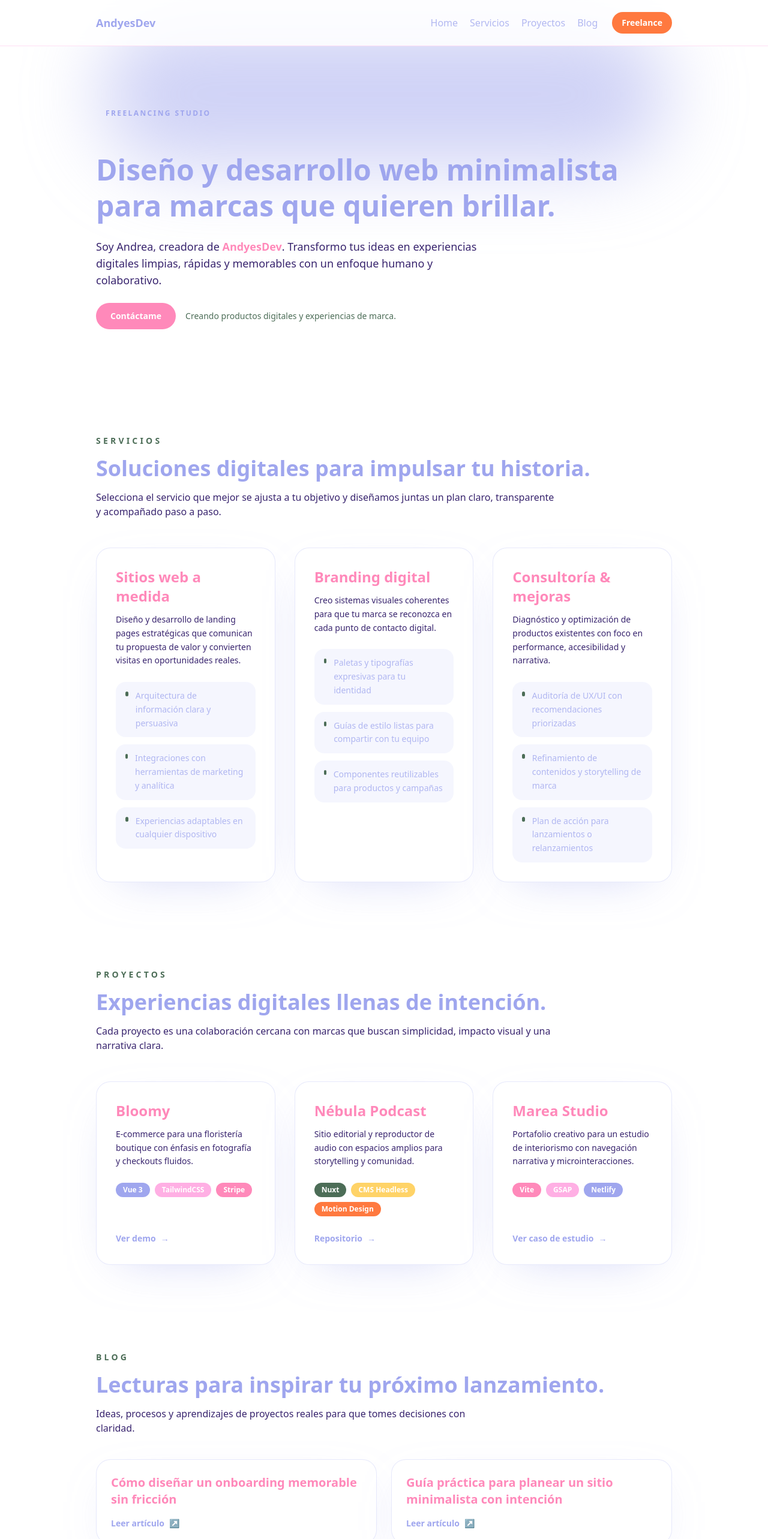
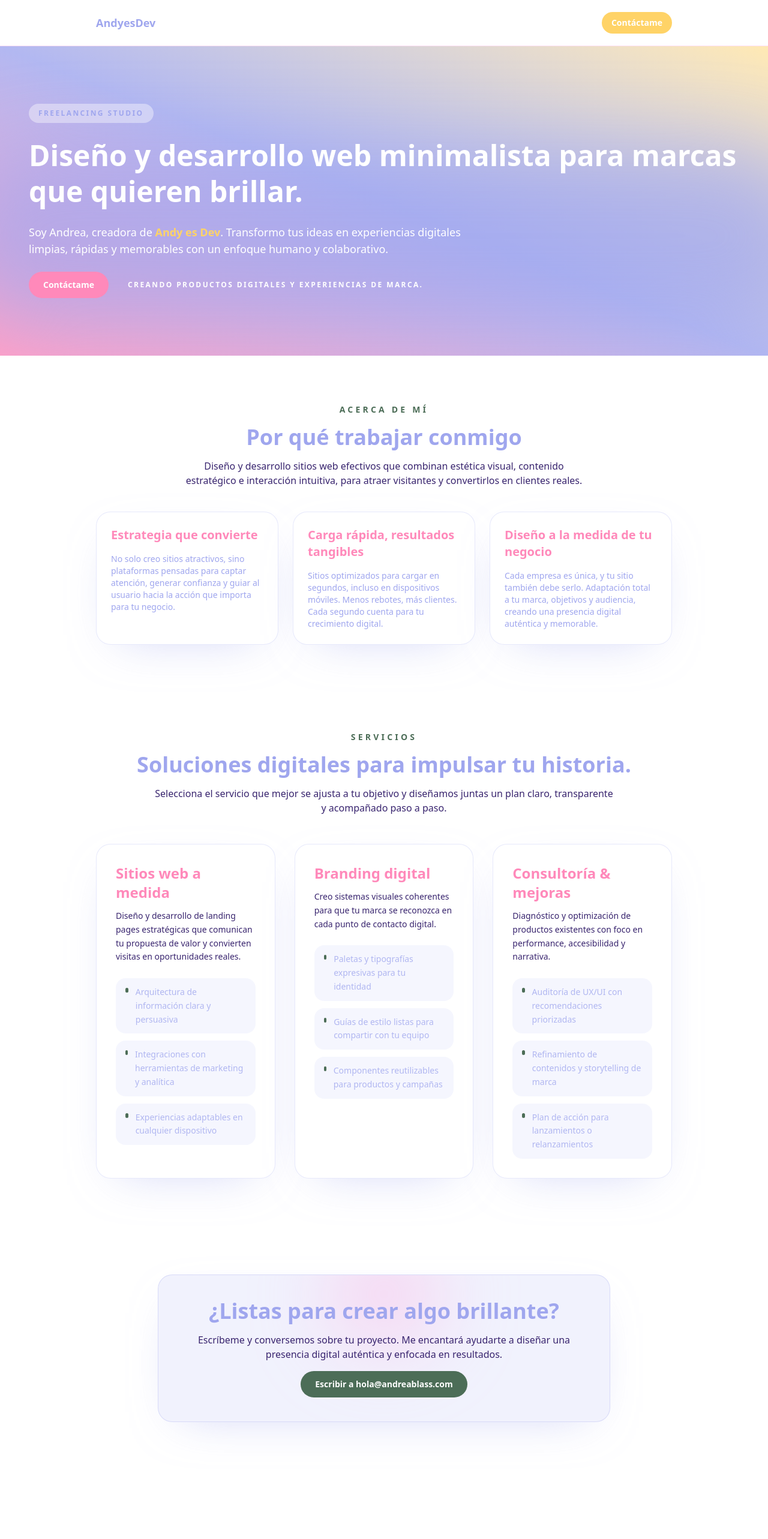
Before and after one commit to andreablass/personalBrand, a Vue app: page / in a window 1280 px wide. Shown: the top 2566 px of the page at 60% size. After the commit the page ends 2531 px from the top, so only its background shows below. Built offline with nearby package versions, Linux system fonts and the light colour scheme.

Commit message:
WIP: Changes on the content

```diff
--- a/src/App.vue
+++ b/src/App.vue
@@ -12,9 +12,9 @@ import Services from './components/Services.vue';
     <NavBar />
     <main class="mx-auto flex w-full flex-col gap-4 pb-20">
       <Hero />
+      <Blog />
       <Services />
-      <Projects />
-      <Blog />
+     <!-- <Projects /> -->
       <CTA />
     </main>
   </div>
--- a/src/components/Blog.vue
+++ b/src/components/Blog.vue
@@ -1,14 +1,21 @@
 <script setup>
-import { useReveal } from '../composables/useReveal';
+import { useReveal } from "../composables/useReveal";
 
 const articles = [
   {
-    title: 'Cómo diseñar un onboarding memorable sin fricción',
-    url: 'https://medium.com/@andyesdev/onboarding-memorable',
+    title: "Estrategia que convierte",
+    content:
+      "No solo creo sitios atractivos, sino plataformas pensadas para captar atención, generar confianza y guiar al usuario hacia la acción que importa para tu negocio.",
   },
   {
-    title: 'Guía práctica para planear un sitio minimalista con intención',
-    url: 'https://medium.com/@andyesdev/sitio-minimalista',
+    title: "Carga rápida, resultados tangibles",
+    content:
+      "Sitios optimizados para cargar en segundos, incluso en dispositivos móviles. Menos rebotes, más clientes. Cada segundo cuenta para tu crecimiento digital.",
+  },
+  {
+    title: "Diseño a la medida de tu negocio",
+    content:
+      "Cada empresa es única, y tu sitio también debe serlo. Adaptación total a tu marca, objetivos y audiencia, creando una presencia digital auténtica y memorable.",
   },
 ];
 
@@ -21,38 +28,35 @@ const { element: blogRef, isVisible } = useReveal();
     ref="blogRef"
     :class="[
       'mx-auto max-w-5xl space-y-10 px-6 py-16 transition-all duration-700 ease-out sm:px-8',
-      isVisible ? 'opacity-100 translate-y-0' : 'opacity-0 translate-y-10'
+      isVisible ? 'opacity-100 translate-y-0' : 'opacity-0 translate-y-10',
     ]"
   >
-    <div class="flex flex-col gap-4">
+    <div class="flex flex-col items-center gap-4 text-center">
       <span class="text-sm font-semibold uppercase tracking-[0.3em] text-green">
-        Blog
+        Acerca de mí
       </span>
       <h2 class="text-3xl font-semibold text-purple sm:text-4xl">
-        Lecturas para inspirar tu próximo lanzamiento.
+        Por qué trabajar conmigo
       </h2>
       <p class="max-w-2xl text-base text-[color:var(--color-ink-soft)]">
-        Ideas, procesos y aprendizajes de proyectos reales para que tomes decisiones con claridad.
+        Diseño y desarrollo sitios web efectivos que combinan estética visual,
+        contenido estratégico e interacción intuitiva, para atraer visitantes y
+        convertirlos en clientes reales.
       </p>
     </div>
-    <div class="grid gap-6 md:grid-cols-2">
+
+    <div class="flex flex-col gap-6 md:flex-row md:gap-6">
       <article
         v-for="article in articles"
-        :key="article.url"
-        class="group flex flex-col gap-4 rounded-3xl border border-purple/25 bg-white/95 p-6 shadow-soft transition-all duration-500 hover:-translate-y-2 hover:border-purple/40"
+        :key="article.title"
+        class="flex-1 group flex flex-col gap-4 rounded-3xl border border-purple/25 bg-white/95 p-6 shadow-soft transition-all duration-500 hover:-translate-y-2 hover:border-purple/40"
       >
         <h3 class="text-xl font-semibold text-magenta">
           {{ article.title }}
         </h3>
-        <a
-          :href="article.url"
-          class="inline-flex items-center gap-2 text-sm font-semibold text-purple transition group-hover:text-magenta"
-          target="_blank"
-          rel="noreferrer"
-        >
-          Leer artículo
-          <span aria-hidden="true">↗</span>
-        </a>
+        <p class="text-sm text-purple">
+          {{ article.content }}
+        </p>
       </article>
     </div>
   </section>
--- a/src/components/Hero.vue
+++ b/src/components/Hero.vue
@@ -1,5 +1,5 @@
 <script setup>
-import { useReveal } from '../composables/useReveal';
+import { useReveal } from "../composables/useReveal";
 
 const { element: heroRef, isVisible } = useReveal();
 </script>
@@ -9,34 +9,52 @@ const { element: heroRef, isVisible } = useReveal();
   id="home"
   ref="heroRef"
   :class="[
-      'relative mx-auto flex max-w-5xl flex-col gap-12 px-6 py-20 transition-all duration-700 ease-out sm:px-8 sm:py-24',
+    'relative w-full flex flex-col gap-12 px-6 py-24 sm:px-12 transition-all duration-700 ease-out',
     isVisible ? 'opacity-100 translate-y-0' : 'opacity-0 translate-y-10'
   ]"
 >
-    <div class="absolute inset-x-10 -top-10 -z-10 h-60 rounded-full bg-purple/50 blur-3xl"></div>
-    <span class="inline-flex max-w-max items-center gap-2 rounded-full bg-pink/ px-4 py-2 text-xs font-semibold uppercase tracking-[0.2em] text-purple">
+  <!-- Fondo con gradiente animado -->
+  <div class="absolute inset-0 -z-10 overflow-hidden">
+    <div
+      class="absolute inset-0 bg-gradient-to-tr from-magenta/80 via-purple/80 to-yellow/50 animate-gradient"
+    ></div>
+    <div
+      class="absolute -inset-x-20 top-1/3 h-72 rounded-full bg-purple/60 blur-3xl"
+    ></div>
+  </div>
+
+  <div class="mx-auto w-full max-w-7xl space-y-6">
+    <span
+      class="inline-flex max-w-max items-center gap-2 rounded-full bg-white/40 backdrop-blur-md px-4 py-2 text-xs font-semibold uppercase tracking-[0.2em] text-purple"
+    >
       Freelancing Studio
     </span>
-    <div class="space-y-6">
-      <h1 class="text-4xl font-semibold leading-tight text-purple sm:text-5xl">
+
+    <h1 class="text-4xl font-semibold leading-tight text-white sm:text-5xl">
       Diseño y desarrollo web minimalista para marcas que quieren brillar.
     </h1>
-      <p class="max-w-2xl text-lg text-[color:var(--color-ink-soft)]">
-        Soy Andrea, creadora de <span class="font-semibold text-magenta">AndyesDev</span>. Transformo tus ideas en experiencias digitales limpias, rápidas y memorables con un enfoque humano y colaborativo.
+
+    <p class="max-w-3xl text-lg text-white">
+      Soy Andrea, creadora de
+      <span class="font-semibold text-yellow">Andy es Dev</span>. Transformo
+      tus ideas en experiencias digitales limpias, rápidas y memorables con un
+      enfoque humano y colaborativo.
     </p>
+
     <div class="flex flex-wrap items-center gap-4">
       <a
-          href="https://andyesdev.andreablass.com"
+        href="mailto:hello@andreablass.com"
         class="rounded-full bg-magenta px-6 py-3 text-sm font-semibold text-white shadow-soft transition-transform hover:-translate-y-0.5 focus-visible:outline-none focus-visible:ring-2 focus-visible:ring-magenta/70 focus-visible:ring-offset-2"
         target="_blank"
         rel="noreferrer"
       >
         Contáctame
       </a>
-        <span class="text-sm font-medium text-green">
+      <span class="inline-flex max-w-max items-center gap-2 r-md px-4 py-2 text-xs font-semibold uppercase tracking-[0.2em] text-white">
         Creando productos digitales y experiencias de marca.
       </span>
     </div>
   </div>
 </section>
+
 </template>
--- a/src/components/NavBar.vue
+++ b/src/components/NavBar.vue
@@ -1,20 +1,20 @@
 <script setup>
 const internalLinks = [
-  { label: 'Home', href: '#home' },
-  { label: 'Servicios', href: '#servicios' },
-  { label: 'Proyectos', href: '#proyectos' },
-  { label: 'Blog', href: '#blog' },
 ];
 
 const freelanceLink = {
-  label: 'Freelance',
-  href: 'https://andyesdev.andreablass.com',
+  label: "Freelance",
+  href: "https://andyesdev.andreablass.com",
 };
 </script>
 
 <template>
-  <header class="sticky top-0 z-50 bg-white/85 backdrop-blur border-b border-pink/40">
-    <nav class="mx-auto flex max-w-5xl items-center justify-between px-6 py-5 sm:px-8">
+  <header
+    class="sticky top-0 z-50 bg-white/85 backdrop-blur border-b border-pink/40"
+  >
+    <nav
+      class="mx-auto flex max-w-5xl items-center justify-between px-6 py-5 sm:px-8"
+    >
       <a
         href="#home"
         class="text-lg font-semibold text-purple transition hover:text-magenta"
@@ -22,7 +22,9 @@ const freelanceLink = {
         AndyesDev
       </a>
       <div class="flex flex-1 items-center justify-end gap-6">
-        <ul class="hidden items-center gap-5 text-sm font-medium text-purple/80 transition-colors sm:flex sm:text-base">
+        <ul
+          class="hidden items-center gap-5 text-sm font-medium text-purple/80 transition-colors sm:flex sm:text-base"
+        >
           <li v-for="link in internalLinks" :key="link.label">
             <a
               :href="link.href"
@@ -33,12 +35,12 @@ const freelanceLink = {
           </li>
         </ul>
         <a
-          :href="freelanceLink.href"
-          class="rounded-full bg-orange px-4 py-2 text-sm font-semibold text-white shadow-soft transition-transform hover:-translate-y-0.5 focus-visible:outline-none focus-visible:ring-2 focus-visible:ring-orange/70 focus-visible:ring-offset-2"
+          href="mailto:hello@andreablass.com"
+          class="rounded-full bg-yellow px-4 py-2 text-sm font-semibold text-white shadow-soft transition-transform hover:-translate-y-0.5 focus-visible:outline-none focus-visible:ring-2 focus-visible:ring-orange/70 focus-visible:ring-offset-2"
           target="_blank"
           rel="noreferrer"
         >
-          {{ freelanceLink.label }}
+          Contáctame
         </a>
       </div>
     </nav>
--- a/src/components/Services.vue
+++ b/src/components/Services.vue
@@ -1,35 +1,35 @@
 <script setup>
-import { useReveal } from '../composables/useReveal';
+import { useReveal } from "../composables/useReveal";
 
 const services = [
   {
-    title: 'Sitios web a medida',
+    title: "Sitios web a medida",
     description:
-      'Diseño y desarrollo de landing pages estratégicas que comunican tu propuesta de valor y convierten visitas en oportunidades reales.',
+      "Diseño y desarrollo de landing pages estratégicas que comunican tu propuesta de valor y convierten visitas en oportunidades reales.",
     items: [
-      'Arquitectura de información clara y persuasiva',
-      'Integraciones con herramientas de marketing y analítica',
-      'Experiencias adaptables en cualquier dispositivo',
+      "Arquitectura de información clara y persuasiva",
+      "Integraciones con herramientas de marketing y analítica",
+      "Experiencias adaptables en cualquier dispositivo",
     ],
   },
   {
-    title: 'Branding digital',
+    title: "Branding digital",
     description:
-      'Creo sistemas visuales coherentes para que tu marca se reconozca en cada punto de contacto digital.',
+      "Creo sistemas visuales coherentes para que tu marca se reconozca en cada punto de contacto digital.",
     items: [
-      'Paletas y tipografías expresivas para tu identidad',
-      'Guías de estilo listas para compartir con tu equipo',
-      'Componentes reutilizables para productos y campañas',
+      "Paletas y tipografías expresivas para tu identidad",
+      "Guías de estilo listas para compartir con tu equipo",
+      "Componentes reutilizables para productos y campañas",
     ],
   },
   {
-    title: 'Consultoría & mejoras',
+    title: "Consultoría & mejoras",
     description:
-      'Diagnóstico y optimización de productos existentes con foco en performance, accesibilidad y narrativa.',
+      "Diagnóstico y optimización de productos existentes con foco en performance, accesibilidad y narrativa.",
     items: [
-      'Auditoría de UX/UI con recomendaciones priorizadas',
-      'Refinamiento de contenidos y storytelling de marca',
-      'Plan de acción para lanzamientos o relanzamientos',
+      "Auditoría de UX/UI con recomendaciones priorizadas",
+      "Refinamiento de contenidos y storytelling de marca",
+      "Plan de acción para lanzamientos o relanzamientos",
     ],
   },
 ];
@@ -43,10 +43,10 @@ const { element: servicesRef, isVisible } = useReveal();
     ref="servicesRef"
     :class="[
       'mx-auto max-w-5xl space-y-12 px-6 py-16 transition-all duration-700 ease-out sm:px-8',
-      isVisible ? 'opacity-100 translate-y-0' : 'opacity-0 translate-y-10'
+      isVisible ? 'opacity-100 translate-y-0' : 'opacity-0 translate-y-10',
     ]"
   >
-    <div class="flex flex-col gap-4">
+    <div class="flex flex-col gap-4 items-center text-center content">
       <span class="text-sm font-semibold uppercase tracking-[0.3em] text-green">
         Servicios
       </span>
@@ -54,9 +54,11 @@ const { element: servicesRef, isVisible } = useReveal();
         Soluciones digitales para impulsar tu historia.
       </h2>
       <p class="max-w-3xl text-base text-[color:var(--color-ink-soft)]">
-        Selecciona el servicio que mejor se ajusta a tu objetivo y diseñamos juntas un plan claro, transparente y acompañado paso a paso.
+        Selecciona el servicio que mejor se ajusta a tu objetivo y diseñamos
+        juntas un plan claro, transparente y acompañado paso a paso.
       </p>
     </div>
+
     <div class="grid gap-8 md:grid-cols-3">
       <article
         v-for="service in services"
@@ -67,11 +69,15 @@ const { element: servicesRef, isVisible } = useReveal();
           <h3 class="text-2xl font-semibold text-magenta">
             {{ service.title }}
           </h3>
-          <p class="mt-3 text-sm leading-relaxed text-[color:var(--color-ink-soft)]">
+          <p
+            class="mt-3 text-sm leading-relaxed text-[color:var(--color-ink-soft)]"
+          >
             {{ service.description }}
           </p>
         </div>
-        <ul class="flex flex-1 flex-col gap-3 text-sm font-medium text-purple/80">
+        <ul
+          class="flex flex-1 flex-col gap-3 text-sm font-medium text-purple/80"
+        >
           <li
             v-for="item in service.items"
             :key="item"
--- a/tailwind.config.js
+++ b/tailwind.config.js
@@ -8,6 +8,15 @@ export default {
       boxShadow: {
         soft: '0 24px 80px -40px rgba(159, 166, 238, 0.55)',
       },
+      animation: {
+        gradient: 'gradientBG 14s ease infinite',
+      },
+      keyframes: {
+        gradientBG: {
+          '0%,100%': { backgroundPosition: '0% 50%' },
+          '50%': { backgroundPosition: '100% 50%' },
+        },
+      },
     },
   },
   plugins: [],
```
Lines whose indentation alone changed are shown as unchanged.
